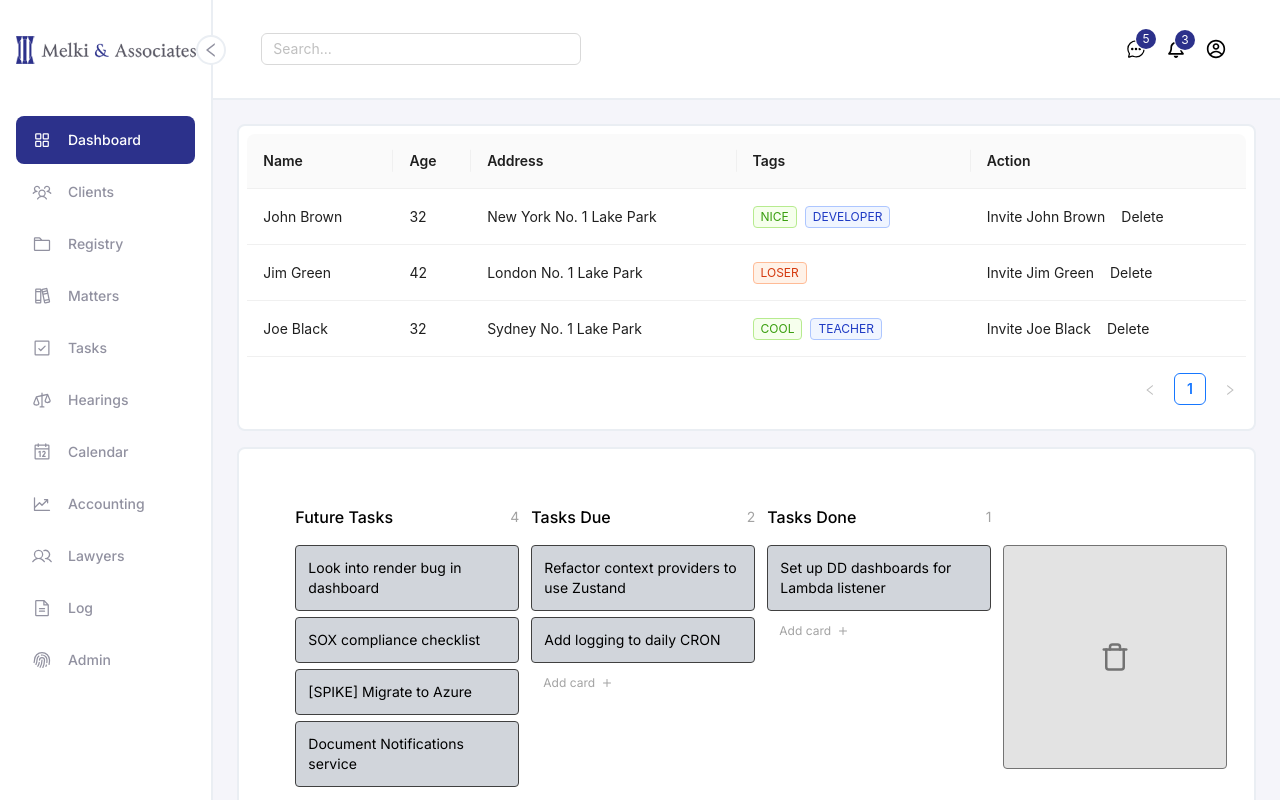
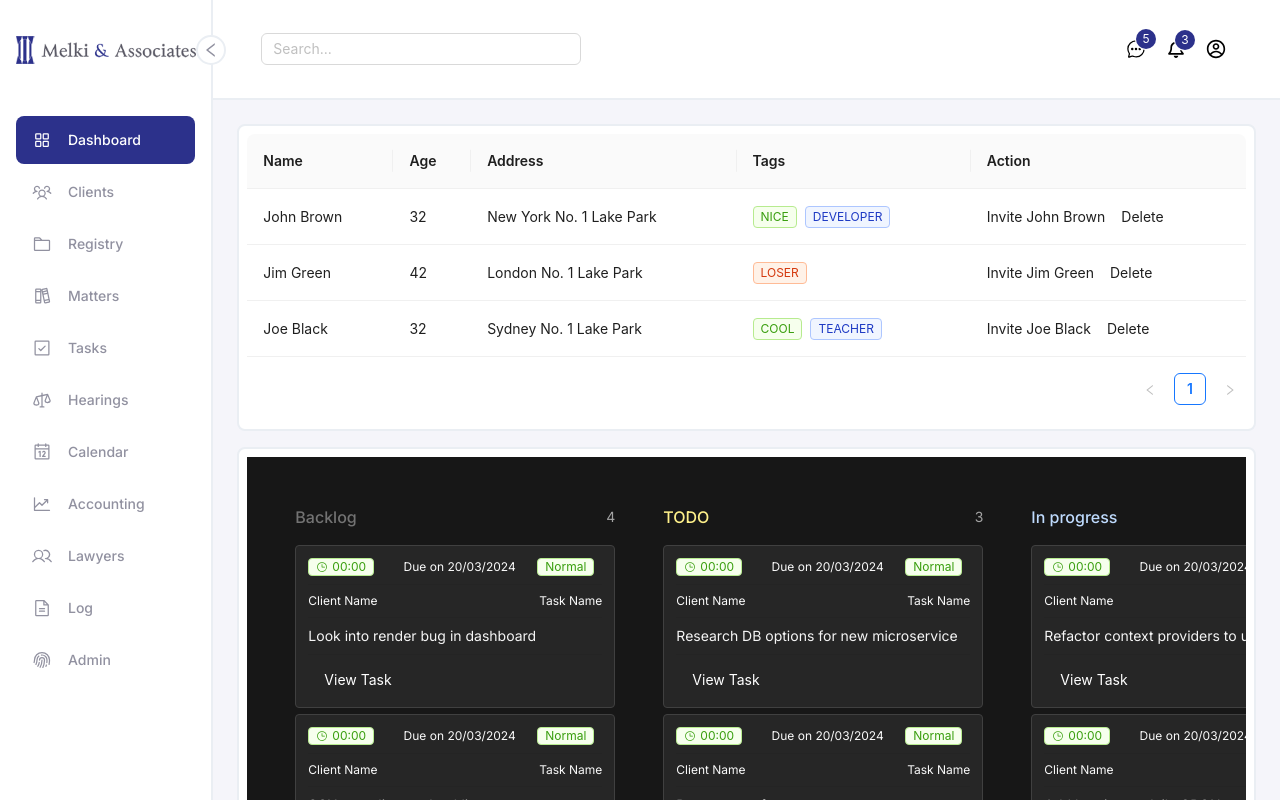
Before and after one commit to FK5/melki-poc, a Next.js app: page /dashboard in a window 1280 px wide. Built offline with nearby package versions, Linux system fonts and the light colour scheme.

Commit message:
Custom Kanban card shape rework

```diff
--- a/src/app/components/CustomKanban.js
+++ b/src/app/components/CustomKanban.js
@@ -1,11 +1,16 @@
-import React, { useState } from "react";
-import { FiPlus, FiTrash } from "react-icons/fi";
-import { motion } from "framer-motion";
-import { FaFire } from "react-icons/fa";
+import React, { useState } from 'react';
+import { FiPlus, FiTrash } from 'react-icons/fi';
+import { motion } from 'framer-motion';
+import { FaFire } from 'react-icons/fa';
+
+import { Divider, Tag } from 'antd';
+
+import { PiClock } from "react-icons/pi";
+import { CustomButton } from './CustomComponents/CustomButton';
 
 export const CustomKanban = () => {
   return (
-    <div className="h-full w-full bg-white text-neutral-50">
+    <div className="h-screen w-full bg-neutral-900 text-neutral-50">
       <Board />
     </div>
   );
@@ -15,36 +20,36 @@ const Board = () => {
   const [cards, setCards] = useState(DEFAULT_CARDS);
 
   return (
-    <div className="flex h-full w-full gap-3 overflow-scroll p-12">
+    <div className="flex h-full w-full gap-12 overflow-scroll p-12">
       <Column
-        title="Future Tasks"
+        title="Backlog"
         column="backlog"
-        headingColor="text-black"
+        headingColor="text-neutral-500"
         cards={cards}
         setCards={setCards}
       />
-      {/* <Column
+      <Column
         title="TODO"
         column="todo"
         headingColor="text-yellow-200"
         cards={cards}
         setCards={setCards}
-      /> */}
+      />
       <Column
-        title="Tasks Due"
+        title="In progress"
         column="doing"
-        headingColor="text-black"
+        headingColor="text-blue-200"
         cards={cards}
         setCards={setCards}
       />
       <Column
-        title="Tasks Done"
+        title="Complete"
         column="done"
-        headingColor="text-black"
+        headingColor="text-emerald-200"
         cards={cards}
         setCards={setCards}
       />
-      <BurnBarrel setCards={setCards} />
+      {/* <BurnBarrel setCards={setCards} /> */}
     </div>
   );
 };
@@ -53,11 +58,11 @@ const Column = ({ title, headingColor, cards, column, setCards }) => {
   const [active, setActive] = useState(false);
 
   const handleDragStart = (e, card) => {
-    e.dataTransfer.setData("cardId", card.id);
+    e.dataTransfer.setData('cardId', card.id);
   };
 
   const handleDragEnd = (e) => {
-    const cardId = e.dataTransfer.getData("cardId");
+    const cardId = e.dataTransfer.getData('cardId');
 
     setActive(false);
     clearHighlights();
@@ -65,7 +70,7 @@ const Column = ({ title, headingColor, cards, column, setCards }) => {
     const indicators = getIndicators();
     const { element } = getNearestIndicator(e, indicators);
 
-    const before = element.dataset.before || "-1";
+    const before = element.dataset.before || '-1';
 
     if (before !== cardId) {
       let copy = [...cards];
@@ -76,7 +81,7 @@ const Column = ({ title, headingColor, cards, column, setCards }) => {
 
       copy = copy.filter((c) => c.id !== cardId);
 
-      const moveToBack = before === "-1";
+      const moveToBack = before === '-1';
 
       if (moveToBack) {
         copy.push(cardToTransfer);
@@ -102,7 +107,7 @@ const Column = ({ title, headingColor, cards, column, setCards }) => {
     const indicators = els || getIndicators();
 
     indicators.forEach((i) => {
-      i.style.opacity = "0";
+      i.style.opacity = '0';
     });
   };
 
@@ -113,7 +118,7 @@ const Column = ({ title, headingColor, cards, column, setCards }) => {
 
     const el = getNearestIndicator(e, indicators);
 
-    el.element.style.opacity = "1";
+    el.element.style.opacity = '1';
   };
 
   const getNearestIndicator = (e, indicators) => {
@@ -133,7 +138,7 @@ const Column = ({ title, headingColor, cards, column, setCards }) => {
       },
       {
         offset: Number.NEGATIVE_INFINITY,
-        element: indicators[indicators.length - 1],
+        element: indicators[indicators.length - 1]
       }
     );
 
@@ -152,21 +157,18 @@ const Column = ({ title, headingColor, cards, column, setCards }) => {
   const filteredCards = cards.filter((c) => c.column === column);
 
   return (
-    <div className="w-56 shrink-0">
+    <div className="w-80 shrink-0">
       <div className="mb-3 flex items-center justify-between">
         <h3 className={`font-medium ${headingColor}`}>{title}</h3>
-        <span className="rounded text-sm text-neutral-400">
-          {filteredCards.length}
-        </span>
+        <span className="rounded text-sm text-neutral-400">{filteredCards.length}</span>
       </div>
       <div
         onDrop={handleDragEnd}
         onDragOver={handleDragOver}
         onDragLeave={handleDragLeave}
         className={`h-full w-full transition-colors ${
-          active ? "bg-gray-300/50" : "bg-gray-300/0"
-        }`}
-      >
+          active ? 'bg-neutral-800/50' : 'bg-neutral-800/0'
+        }`}>
         {filteredCards.map((c) => {
           return <Card key={c.id} {...c} handleDragStart={handleDragStart} />;
         })}
@@ -186,9 +188,24 @@ const Card = ({ title, id, column, handleDragStart }) => {
         layoutId={id}
         draggable="true"
         onDragStart={(e) => handleDragStart(e, { title, id, column })}
-        className="cursor-grab rounded border border-neutral-700 bg-gray-300 p-3 active:cursor-grabbing"
-      >
-        <p className="text-sm text-black">{title}</p>
+        className="cursor-grab rounded border border-neutral-700 bg-neutral-800 p-3 active:cursor-grabbing">
+        <div className="flex flex-col">
+          <div className="flex justify-between items-center text-xs">
+            <Tag color="green"><div className='flex items-center gap-1'> <PiClock/> <p className='text-xs'>00:00</p></div></Tag>
+            <p>Due on 20/03/2024</p>
+            <Tag color="green"><p className='text-xs'>Normal</p> </Tag>
+          </div>
+          <Divider plain={true} className='my-2'/>
+          <div className="flex justify-between items-center text-xs">
+            <p>Client Name</p>
+            <p>Task Name</p>
+          </div>
+          <Divider plain={true} className='my-2'/>
+           <p className="text-sm text-neutral-100">{title}</p>
+          <Divider plain={true} className='my-2'/>
+
+          <CustomButton color={"priamry"} text={"View Task"} link={"/dashboard"}/>
+        </div>
       </motion.div>
     </>
   );
@@ -197,7 +214,7 @@ const Card = ({ title, id, column, handleDragStart }) => {
 const DropIndicator = ({ beforeId, column }) => {
   return (
     <div
-      data-before={beforeId || "-1"}
+      data-before={beforeId || '-1'}
       data-column={column}
       className="my-0.5 h-0.5 w-full bg-violet-400 opacity-0"
     />
@@ -217,7 +234,7 @@ const BurnBarrel = ({ setCards }) => {
   };
 
   const handleDragEnd = (e) => {
-    const cardId = e.dataTransfer.getData("cardId");
+    const cardId = e.dataTransfer.getData('cardId');
 
     setCards((pv) => pv.filter((c) => c.id !== cardId));
 
@@ -231,17 +248,16 @@ const BurnBarrel = ({ setCards }) => {
       onDragLeave={handleDragLeave}
       className={`mt-10 grid h-56 w-56 shrink-0 place-content-center rounded border text-3xl ${
         active
-          ? "border-red-800 bg-red-800/20 text-red-500"
-          : "border-neutral-500 bg-neutral-500/20 text-neutral-500"
-      }`}
-    >
+          ? 'border-red-800 bg-red-800/20 text-red-500'
+          : 'border-neutral-500 bg-neutral-500/20 text-neutral-500'
+      }`}>
       {active ? <FaFire className="animate-bounce" /> : <FiTrash />}
     </div>
   );
 };
 
 const AddCard = ({ column, setCards }) => {
-  const [text, setText] = useState("");
+  const [text, setText] = useState('');
   const [adding, setAdding] = useState(false);
 
   const handleSubmit = (e) => {
@@ -252,7 +268,7 @@ const AddCard = ({ column, setCards }) => {
     const newCard = {
       column,
       title: text.trim(),
-      id: Math.random().toString(),
+      id: Math.random().toString()
     };
 
     setCards((pv) => [...pv, newCard]);
@@ -273,14 +289,12 @@ const AddCard = ({ column, setCards }) => {
           <div className="mt-1.5 flex items-center justify-end gap-1.5">
             <button
               onClick={() => setAdding(false)}
-              className="px-3 py-1.5 text-xs text-neutral-400 transition-colors hover:text-black"
-            >
+              className="px-3 py-1.5 text-xs text-neutral-400 transition-colors hover:text-neutral-50">
               Close
             </button>
             <button
               type="submit"
-              className="flex items-center gap-1.5 rounded bg-neutral-50 px-3 py-1.5 text-xs text-neutral-950 transition-colors hover:bg-neutral-300"
-            >
+              className="flex items-center gap-1.5 rounded bg-neutral-50 px-3 py-1.5 text-xs text-neutral-950 transition-colors hover:bg-neutral-300">
               <span>Add</span>
               <FiPlus />
             </button>
@@ -290,8 +304,7 @@ const AddCard = ({ column, setCards }) => {
         <motion.button
           layout
           onClick={() => setAdding(true)}
-          className="flex w-full items-center gap-1.5 px-3 py-1.5 text-xs text-neutral-400 transition-colors hover:text-black"
-        >
+          className="flex w-full items-center gap-1.5 px-3 py-1.5 text-xs text-neutral-400 transition-colors hover:text-neutral-50">
           <span>Add card</span>
           <FiPlus />
         </motion.button>
@@ -302,30 +315,30 @@ const AddCard = ({ column, setCards }) => {
 
 const DEFAULT_CARDS = [
   // BACKLOG
-  { title: "Look into render bug in dashboard", id: "1", column: "backlog" },
-  { title: "SOX compliance checklist", id: "2", column: "backlog" },
-  { title: "[SPIKE] Migrate to Azure", id: "3", column: "backlog" },
-  { title: "Document Notifications service", id: "4", column: "backlog" },
+  { title: 'Look into render bug in dashboard', id: '1', column: 'backlog' },
+  { title: 'SOX compliance checklist', id: '2', column: 'backlog' },
+  { title: '[SPIKE] Migrate to Azure', id: '3', column: 'backlog' },
+  { title: 'Document Notifications service', id: '4', column: 'backlog' },
   // TODO
   {
-    title: "Research DB options for new microservice",
-    id: "5",
-    column: "todo",
+    title: 'Research DB options for new microservice',
+    id: '5',
+    column: 'todo'
   },
-  { title: "Postmortem for outage", id: "6", column: "todo" },
-  { title: "Sync with product on Q3 roadmap", id: "7", column: "todo" },
+  { title: 'Postmortem for outage', id: '6', column: 'todo' },
+  { title: 'Sync with product on Q3 roadmap', id: '7', column: 'todo' },
 
   // DOING
   {
-    title: "Refactor context providers to use Zustand",
-    id: "8",
-    column: "doing",
+    title: 'Refactor context providers to use Zustand',
+    id: '8',
+    column: 'doing'
   },
-  { title: "Add logging to daily CRON", id: "9", column: "doing" },
+  { title: 'Add logging to daily CRON', id: '9', column: 'doing' },
   // DONE
   {
-    title: "Set up DD dashboards for Lambda listener",
-    id: "10",
-    column: "done",
-  },
+    title: 'Set up DD dashboards for Lambda listener',
+    id: '10',
+    column: 'done'
+  }
 ];
```
